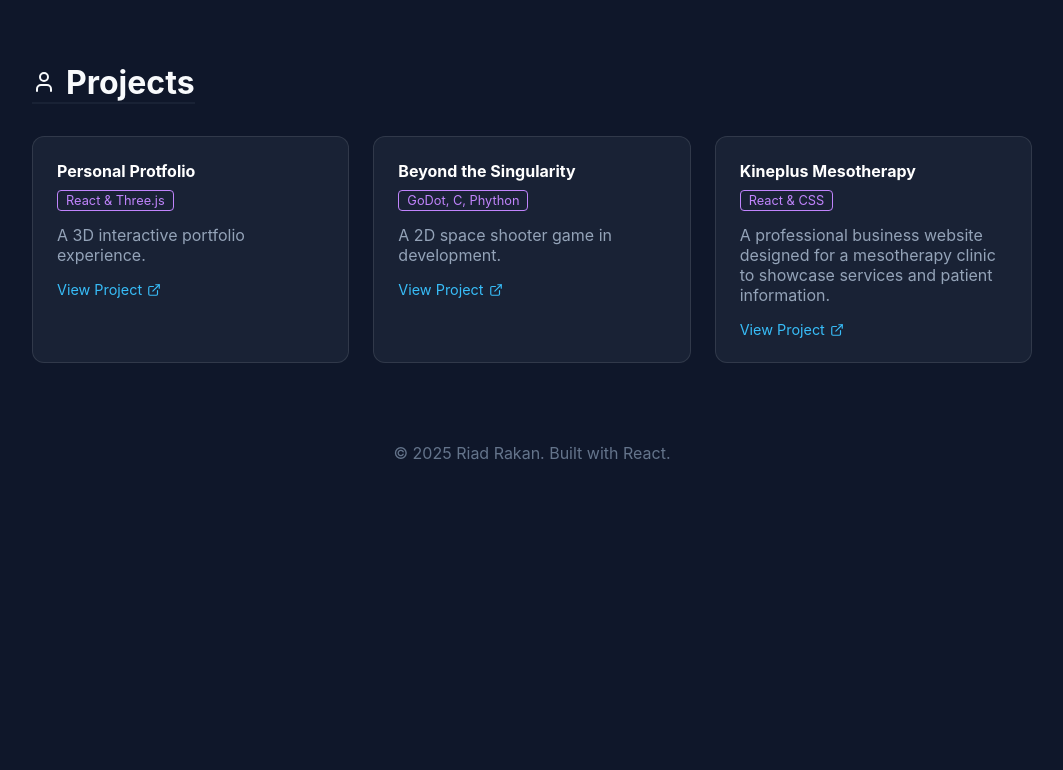
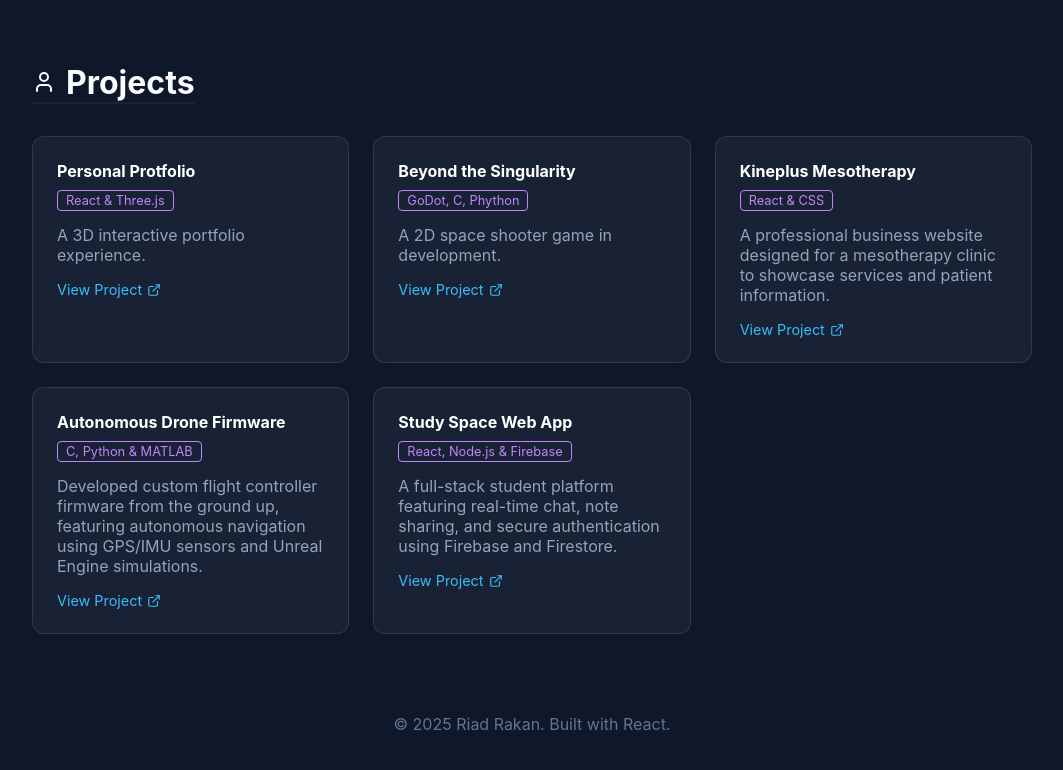
Before and after one commit to Riad-Rakan/My-Portfolio, a React (Create React App) app in the folder my-portfolio/: page / in a window 1280 px wide. Shown: the part 1702-2472 px from the top of the page, without its empty margins (108-1171 px from the left). Before the commit the page ends 2245 px from the top, so only its background shows below. Built offline with nearby package versions, Linux system fonts and the light colour scheme.

Commit message:
Added more data to the projects sub section

```diff
--- a/my-portfolio/src/data.js
+++ b/my-portfolio/src/data.js
@@ -86,6 +86,20 @@ export const personalData = {
       tech: "React & CSS",
       desc: "A professional business website designed for a mesotherapy clinic to showcase services and patient information.",
       link: "https://github.com/Riad-Rakan/ck-kineplus"
+    },
+    {
+      id: 4,
+      title: "Autonomous Drone Firmware",
+      tech: "C, Python & MATLAB",
+      desc: "Developed custom flight controller firmware from the ground up, featuring autonomous navigation using GPS/IMU sensors and Unreal Engine simulations.",
+      link: "https://github.com/Riad-Rakan/DroneProject"
+    },
+    {
+      id: 5,
+      title: "Study Space Web App",
+      tech: "React, Node.js & Firebase",
+      desc: "A full-stack student platform featuring real-time chat, note sharing, and secure authentication using Firebase and Firestore.",
+      link: "https://github.com/KaileeSantucci/SOEN341"
     }
   ]
 };
```
